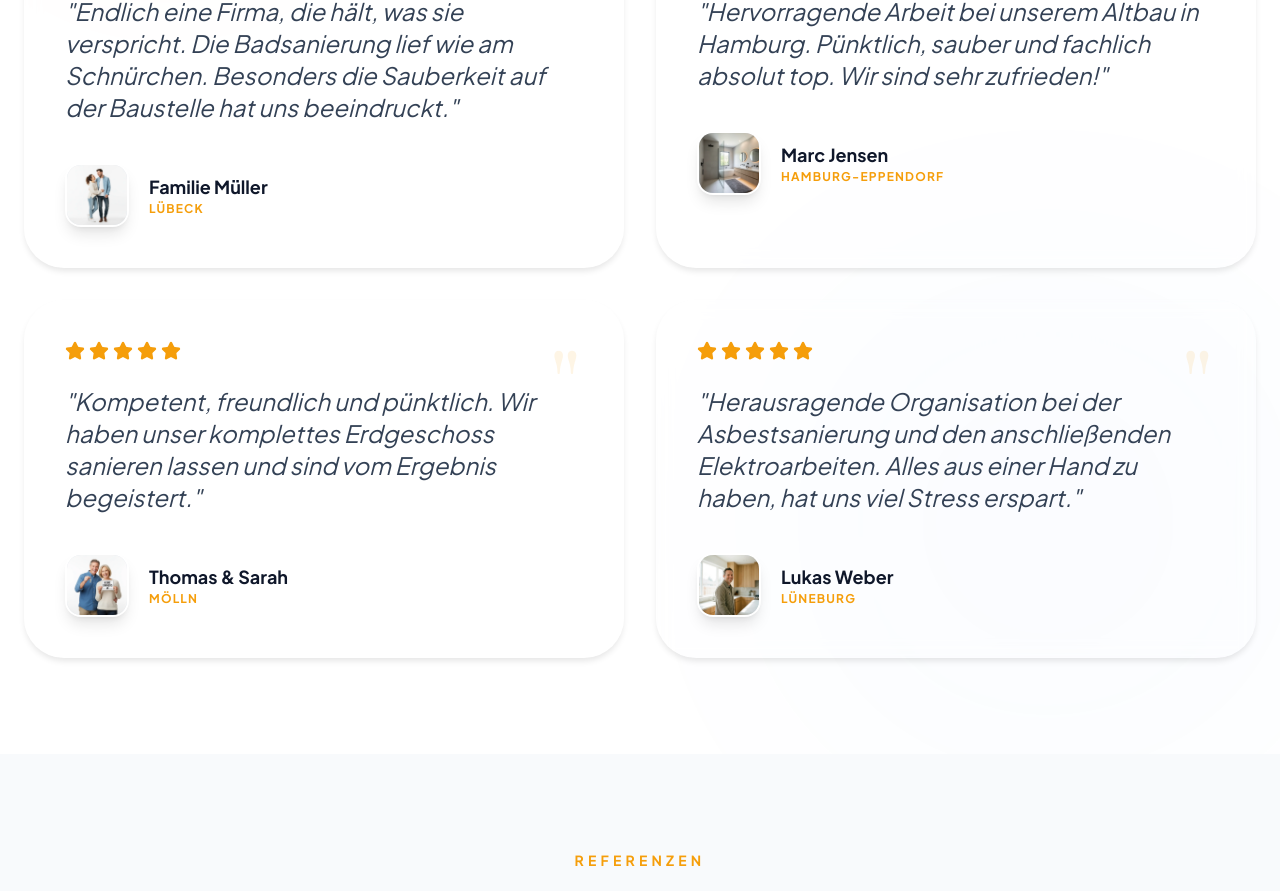
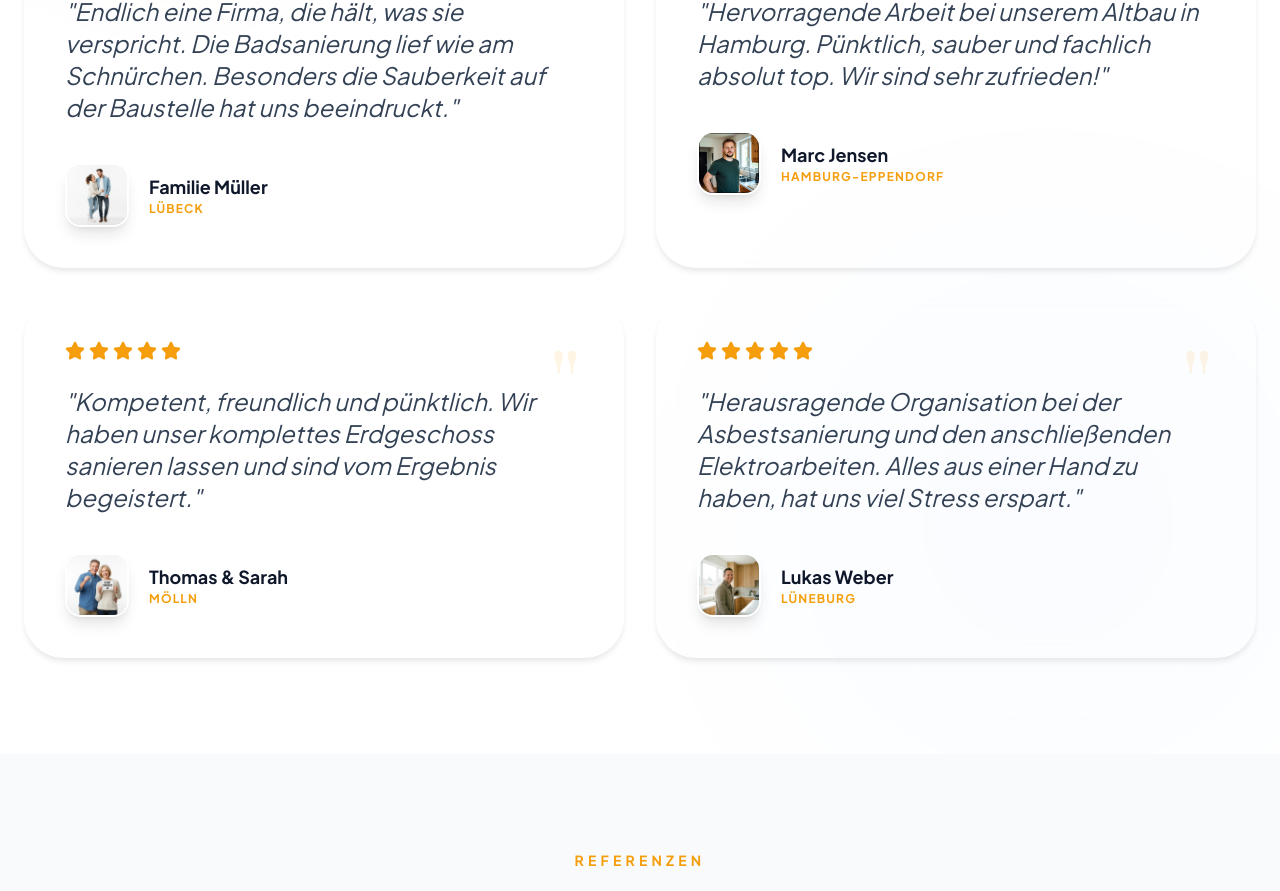
Before and after one commit to lexanokhin-web/ai-generated-project, a React (Vite) app: page / in a window 1280 px wide. Shown: the part 8838-9729 px from the top of the page. Built offline with nearby package versions, Linux system fonts and the light colour scheme.

Commit message:
Marc Jensen

```diff
--- a/src/components/sections/ReviewsSection.jsx
+++ b/src/components/sections/ReviewsSection.jsx
@@ -13,7 +13,7 @@ const REVIEWS = [
     {
         name: "Marc Jensen",
         location: "Hamburg-Eppendorf",
-        img: "/images/image-10.webp",
+        img: "/images/image-46.webp",
         text: "Hervorragende Arbeit bei unserem Altbau in Hamburg. Pünktlich, sauber und fachlich absolut top. Wir sind sehr zufrieden!"
     },
     {
```
Also changed, not shown: public/images/image-46.webp (added).
